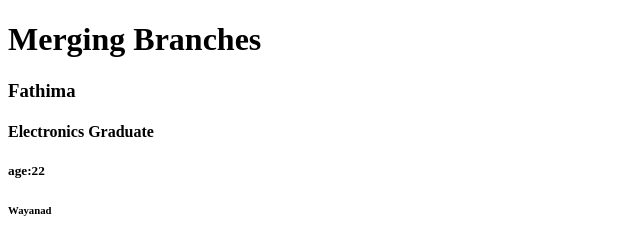
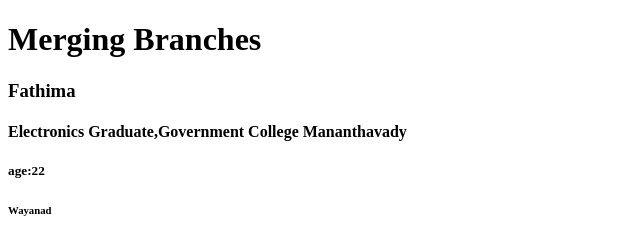
Before and after one commit to Fathima-Neserin/mergebranchs, a plain HTML site: page index.html in a window 1280 px wide. Shown: the whole page, without its empty margins (0-640 px from the left). Drawn offline with Linux system fonts and the light colour scheme.

Commit message:
college added

```diff
--- a/index.html
+++ b/index.html
@@ -8,7 +8,7 @@
 <body>
     <h1>Merging Branches</h1>
     <h3>Fathima</h3>
-    <h4>Electronics Graduate</h4>
+    <h4>Electronics Graduate,Government College Mananthavady</h4>
     <h5>age:22</h5>
     <h6>Wayanad</h6>
 
```
